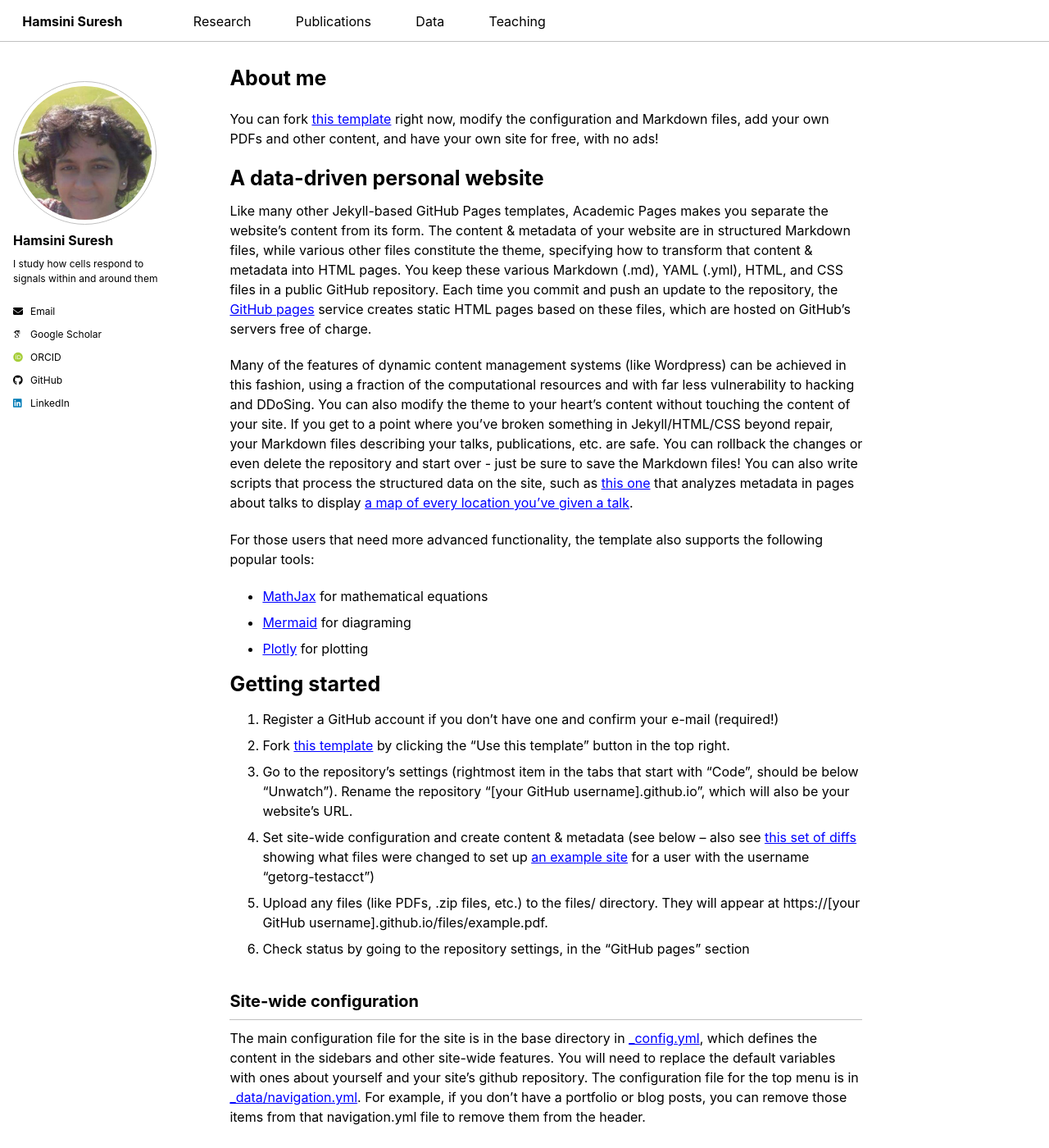
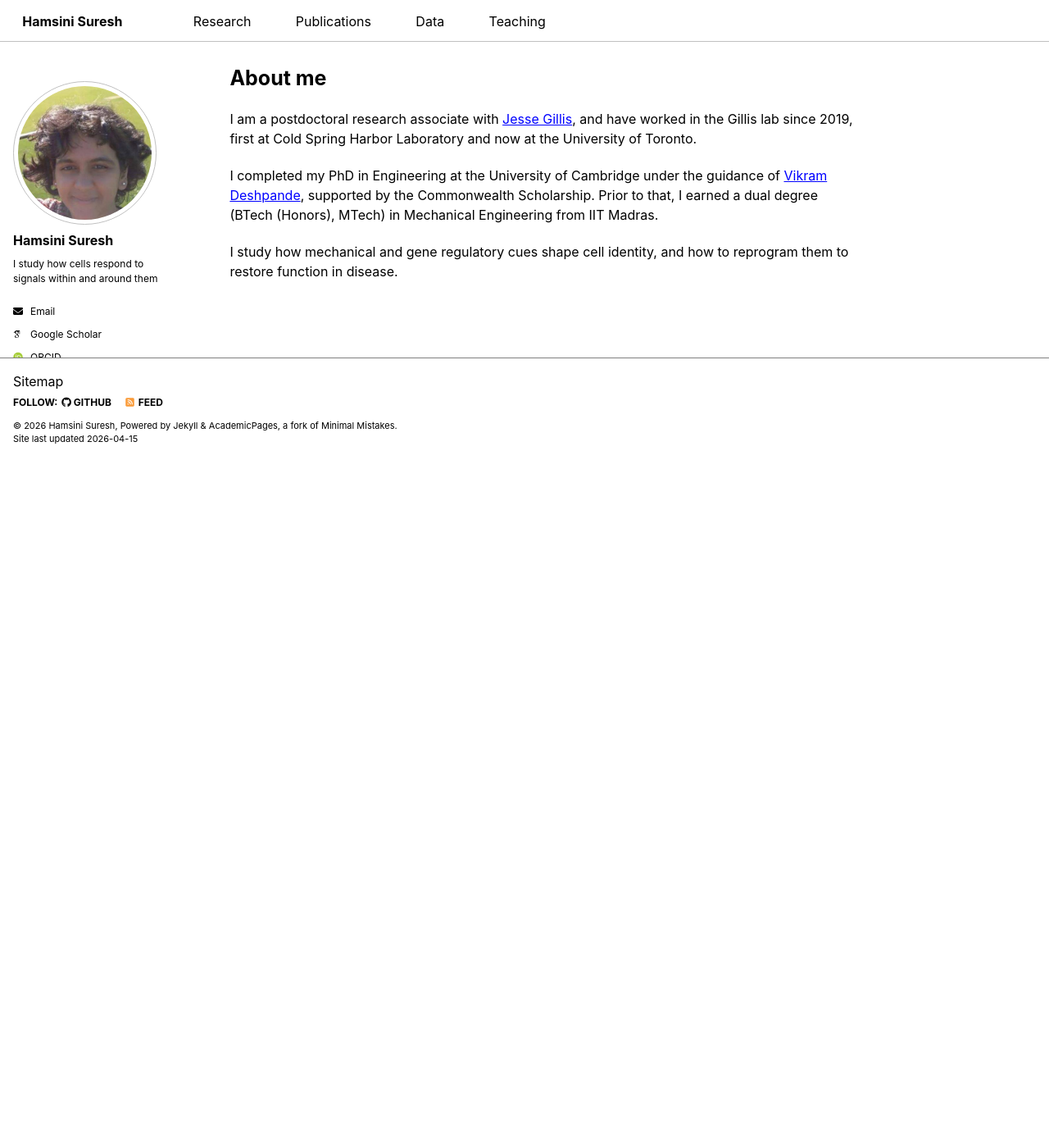
Before and after one commit to hamsinisuresh/hamsinisuresh.github.io, a Jekyll site: the page built from _pages/about.md, in a window 1280 px wide and 1400 px high. Shown: the whole window at 82% size. Built offline with Jekyll 4.4.1, drawn with Linux system fonts in a browser that asks for light colours; some web fonts are replaced; a script bundle is joined from its source files by our own code; library files that are not in the unit come from our copies.

Commit message:
Update about.md

```diff
--- a/_pages/about.md
+++ b/_pages/about.md
@@ -7,28 +7,8 @@ redirect_from:
   - /about.html
 ---
 
- You can fork [this template](https://github.com/academicpages/academicpages.github.io) right now, modify the configuration and Markdown files, add your own PDFs and other content, and have your own site for free, with no ads!
+I am a postdoctoral research associate with [Jesse Gillis](https://thedonnellycentre.utoronto.ca/faculty/jesse-gillis), and have worked in the Gillis lab since 2019, first at Cold Spring Harbor Laboratory and now at the University of Toronto.
 
-A data-driven personal website
-======
-Like many other Jekyll-based GitHub Pages templates, Academic Pages makes you separate the website's content from its form. The content & metadata of your website are in structured Markdown files, while various other files constitute the theme, specifying how to transform that content & metadata into HTML pages. You keep these various Markdown (.md), YAML (.yml), HTML, and CSS files in a public GitHub repository. Each time you commit and push an update to the repository, the [GitHub pages](https://pages.github.com/) service creates static HTML pages based on these files, which are hosted on GitHub's servers free of charge.
+I completed my PhD in Engineering at the University of Cambridge under the guidance of [Vikram Deshpande](https://www.eng.cam.ac.uk/profiles/vsd20), supported by the Commonwealth Scholarship. Prior to that, I earned a dual degree (BTech (Honors), MTech) in Mechanical Engineering from IIT Madras.
 
-Many of the features of dynamic content management systems (like Wordpress) can be achieved in this fashion, using a fraction of the computational resources and with far less vulnerability to hacking and DDoSing. You can also modify the theme to your heart's content without touching the content of your site. If you get to a point where you've broken something in Jekyll/HTML/CSS beyond repair, your Markdown files describing your talks, publications, etc. are safe. You can rollback the changes or even delete the repository and start over - just be sure to save the Markdown files! You can also write scripts that process the structured data on the site, such as [this one](https://github.com/academicpages/academicpages.github.io/blob/master/talkmap.ipynb) that analyzes metadata in pages about talks to display [a map of every location you've given a talk](https://academicpages.github.io/talkmap.html).
-
-For those users that need more advanced functionality, the template also supports the following popular tools:
-- [MathJax](https://www.mathjax.org/) for mathematical equations
-- [Mermaid](https://mermaid.js.org/) for diagraming
-- [Plotly](https://plotly.com/javascript/) for plotting
-
-Getting started
-======
-1. Register a GitHub account if you don't have one and confirm your e-mail (required!)
-1. Fork [this template](https://github.com/academicpages/academicpages.github.io) by clicking the "Use this template" button in the top right.
-1. Go to the repository's settings (rightmost item in the tabs that start with "Code", should be below "Unwatch"). Rename the repository "[your GitHub username].github.io", which will also be your website's URL.
-1. Set site-wide configuration and create content & metadata (see below -- also see [this set of diffs](https://archive.is/3TPas) showing what files were changed to set up [an example site](https://getorg-testacct.github.io) for a user with the username "getorg-testacct")
-1. Upload any files (like PDFs, .zip files, etc.) to the files/ directory. They will appear at https://[your GitHub username].github.io/files/example.pdf.
-1. Check status by going to the repository settings, in the "GitHub pages" section
-
-Site-wide configuration
-------
-The main configuration file for the site is in the base directory in [_config.yml](https://github.com/academicpages/academicpages.github.io/blob/master/_config.yml), which defines the content in the sidebars and other site-wide features. You will need to replace the default variables with ones about yourself and your site's github repository. The configuration file for the top menu is in [_data/navigation.yml](https://github.com/academicpages/academicpages.github.io/blob/master/_data/navigation.yml). For example, if you don't have a portfolio or blog posts, you can remove those items from that navigation.yml file to remove them from the header.
+I study how mechanical and gene regulatory cues shape cell identity, and how to reprogram them to restore function in disease.
```
